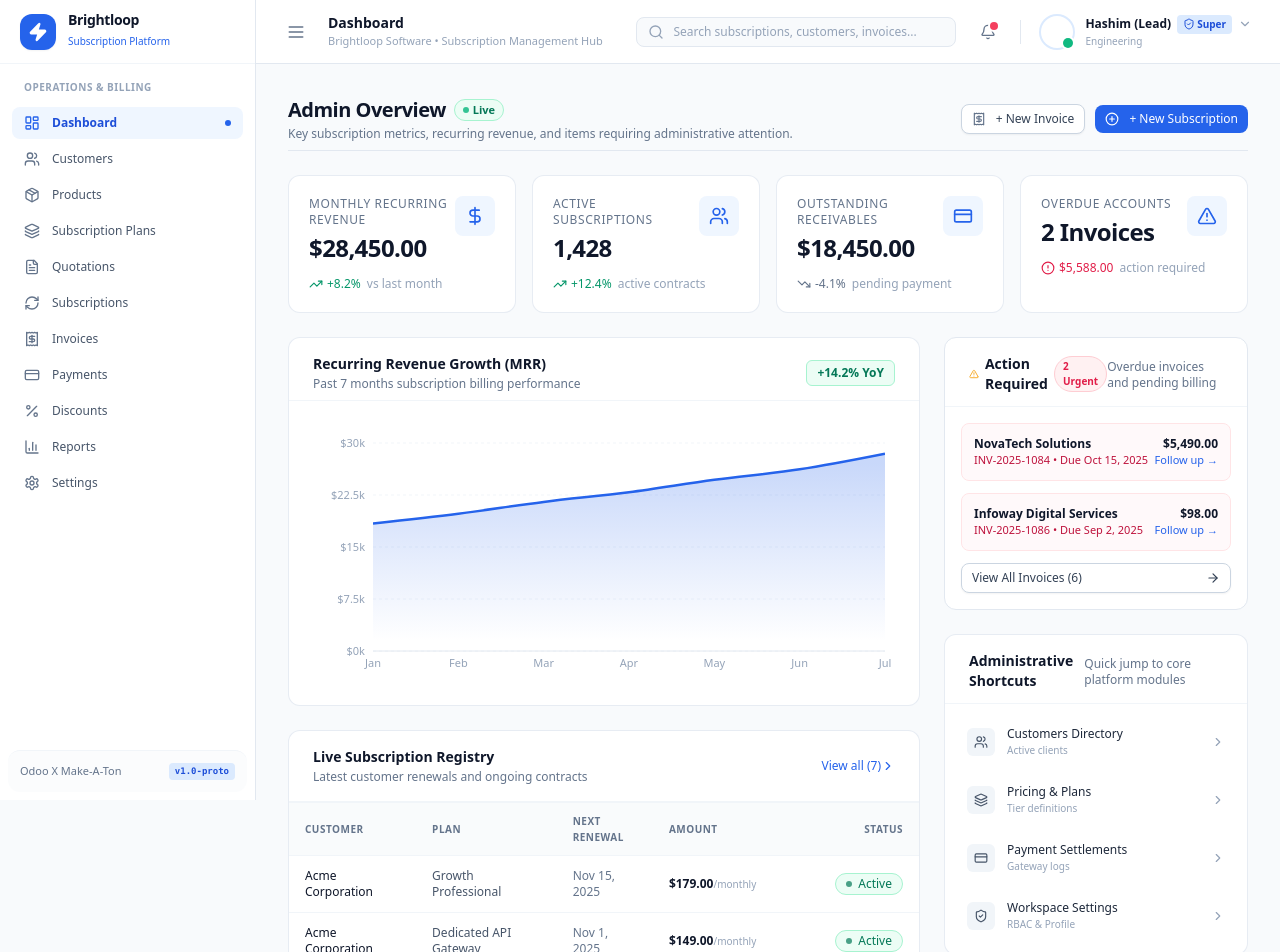
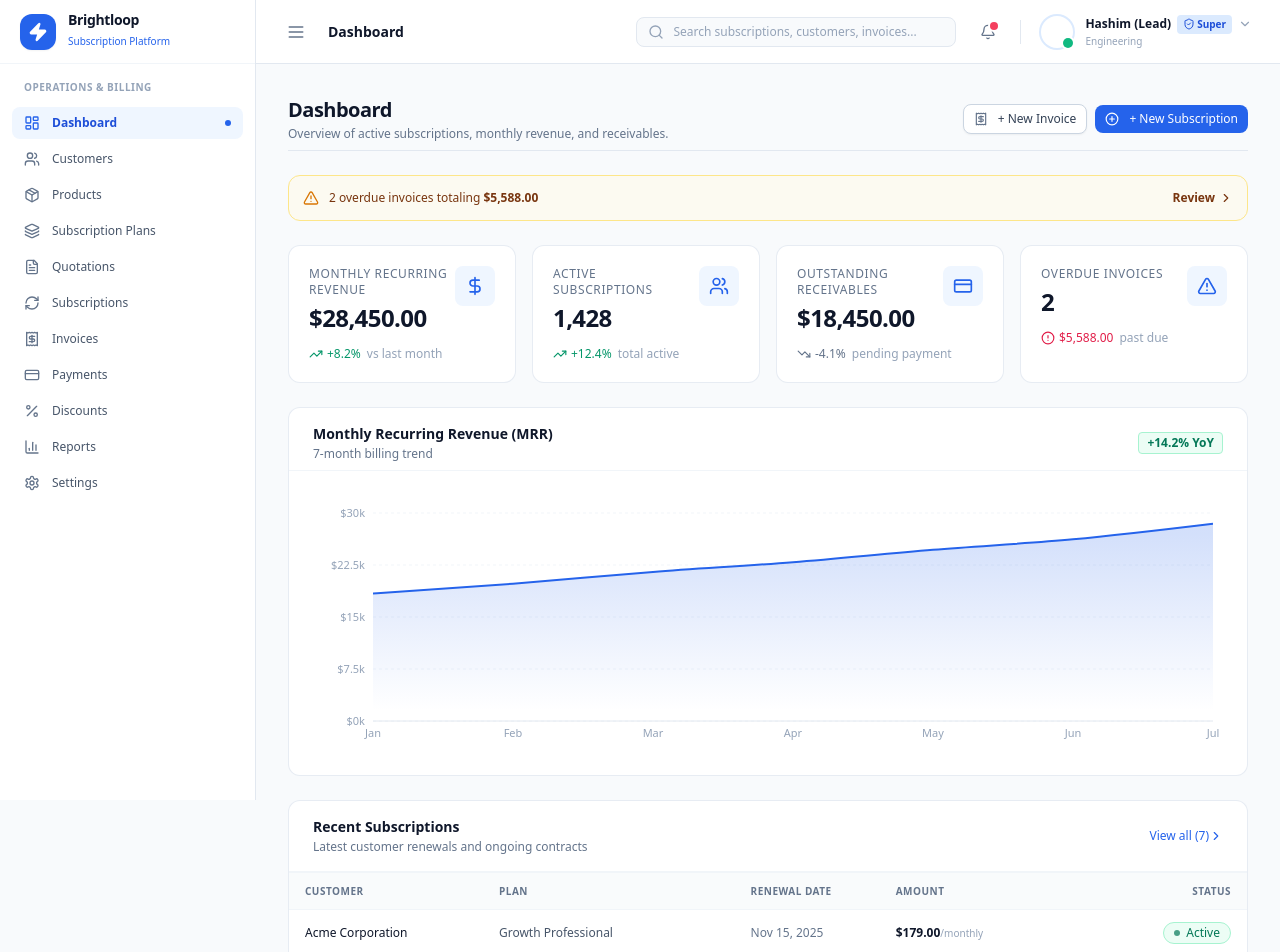
Before and after one commit to 501-hashim/Subscription_Management_System, a React (Vite) app: page / in a window 1280 px wide. Shown: the top 952 px of the page. Built offline with nearby package versions, Linux system fonts and the light colour scheme.

Commit message:
clean: minimize demo elements across sidebar, navbar, and dashboard

```diff
--- a/src/components/layout/Navbar.jsx
+++ b/src/components/layout/Navbar.jsx
@@ -53,10 +53,7 @@ export function Navbar({
         >
           <Menu className="w-5 h-5" />
         </button>
-        <div>
-          <h2 className="text-sm font-semibold text-slate-900">{activeTitle}</h2>
-          <p className="text-[11px] text-slate-400">Brightloop Software • Subscription Management Hub</p>
-        </div>
+        <h2 className="text-sm font-semibold text-slate-900">{activeTitle}</h2>
       </div>
 
       {/* Center/Right section: Search, notifications, user info */}
@@ -163,34 +160,6 @@ export function Navbar({
                 </div>
               </div>
 
-              {/* Quick Admin Role Switching */}
-              {users.length > 0 && onSwitchUser && (
-                <div className="px-4 py-2 border-b border-slate-100">
-                  <p className="text-[10px] font-semibold text-slate-400 uppercase tracking-wider mb-1.5">
-                    Switch Active Admin Role
-                  </p>
-                  <div className="space-y-1">
-                    {users.slice(0, 3).map((u) => (
-                      <button
-                        key={u.id}
-                        onClick={() => {
-                          onSwitchUser(u);
-                          setShowUserMenu(false);
-                        }}
-                        className={`w-full text-left px-2 py-1.5 rounded-md text-xs flex items-center justify-between transition-colors ${
-                          u.email === user.email
-                            ? 'bg-blue-50 text-blue-700 font-semibold'
-                            : 'hover:bg-slate-50 text-slate-600'
-                        }`}
-                      >
-                        <span className="truncate">{u.name}</span>
-                        <span className="text-[10px] text-slate-400 font-normal">{u.role?.split(' ')[0]}</span>
-                      </button>
-                    ))}
-                  </div>
-                </div>
-              )}
-
               {/* Action Links */}
               <div className="px-2 py-1 border-b border-slate-100">
                 {onSelectTab && (
--- a/src/components/layout/Sidebar.jsx
+++ b/src/components/layout/Sidebar.jsx
@@ -77,18 +77,6 @@ export function Sidebar({ activeTab, onSelectTab, isCollapsed }) {
           );
         })}
       </div>
-
-      {/* Sidebar Footer info */}
-      {!isCollapsed && (
-        <div className="p-3 border-t border-slate-100 bg-slate-50/50 m-2 rounded-xl">
-          <div className="flex items-center justify-between text-[11px] text-slate-500">
-            <span>Odoo X Make-A-Ton</span>
-            <span className="inline-block px-1.5 py-0.5 rounded bg-blue-100 text-blue-700 font-mono text-[9px] font-bold">
-              v1.0-proto
-            </span>
-          </div>
-        </div>
-      )}
     </aside>
   );
 }
--- a/src/pages/Dashboard/DashboardPage.jsx
+++ b/src/pages/Dashboard/DashboardPage.jsx
@@ -4,15 +4,10 @@ import {
   DollarSign,
   CreditCard,
   AlertTriangle,
-  ArrowUpRight,
   ChevronRight,
-  TrendingUp,
   PlusCircle,
   Receipt,
-  Layers,
-  ArrowRight,
-  ShieldCheck,
-  CheckCircle2
+  ArrowRight
 } from 'lucide-react';
 import { StatsCard } from '../../components/common/StatsCard';
 import { Card, CardHeader, CardTitle, CardDescription, CardContent } from '../../components/common/Card';
@@ -33,34 +28,25 @@ export function DashboardPage({
   dashboardData,
   subscriptions = [],
   invoices = [],
-  payments = [],
   onNavigate,
 }) {
   const { kpis, revenueChart } = dashboardData;
 
   const overdueInvoices = invoices.filter((inv) => inv.status.toLowerCase() === 'overdue');
-  const recentSubscriptions = subscriptions.slice(0, 6);
-  const pendingInvoices = invoices.filter((inv) => inv.status.toLowerCase() === 'pending');
+  const recentSubscriptions = subscriptions.slice(0, 5);
 
   return (
     <div className="space-y-6">
-      {/* Admin Top Header: Clean, Executive, No Clutter */}
+      {/* Top Header */}
       <div className="flex flex-col sm:flex-row sm:items-center justify-between gap-4 pb-2 border-b border-slate-200">
         <div>
-          <div className="flex items-center gap-2">
-            <h1 className="text-xl font-bold text-slate-900 tracking-tight">Admin Overview</h1>
-            <span className="inline-flex items-center gap-1 px-2 py-0.5 rounded-full text-[11px] font-semibold bg-emerald-50 text-emerald-700 border border-emerald-200">
-              <span className="w-1.5 h-1.5 rounded-full bg-emerald-500 animate-pulse" />
-              Live
-            </span>
-          </div>
+          <h1 className="text-xl font-bold text-slate-900 tracking-tight">Dashboard</h1>
           <p className="text-xs text-slate-500 mt-0.5">
-            Key subscription metrics, recurring revenue, and items requiring administrative attention.
+            Overview of active subscriptions, monthly revenue, and receivables.
           </p>
         </div>
 
-        {/* Quick Admin Actions */}
-        <div className="flex items-center gap-2.5">
+        <div className="flex items-center gap-2">
           <Button
             variant="outline"
             size="sm"
@@ -82,7 +68,29 @@ export function DashboardPage({
         </div>
       </div>
 
-      {/* 4 Essential Admin KPIs */}
+      {/* Slim Overdue Invoices Alert (Only shows if there are overdue items) */}
+      {overdueInvoices.length > 0 && (
+        <div className="flex items-center justify-between p-3.5 rounded-xl border border-amber-200 bg-amber-50/60 text-xs">
+          <div className="flex items-center gap-2.5">
+            <AlertTriangle className="w-4 h-4 text-amber-600 shrink-0" />
+            <span className="font-medium text-amber-900">
+              {overdueInvoices.length} overdue invoices totaling{' '}
+              <strong className="font-semibold">
+                {formatCurrency(overdueInvoices.reduce((sum, inv) => sum + inv.amount, 0))}
+              </strong>
+            </span>
+          </div>
+          <button
+            onClick={() => onNavigate('invoices')}
+            className="text-amber-900 font-semibold hover:underline flex items-center gap-1 text-xs"
+          >
+            <span>Review</span>
+            <ChevronRight className="w-3.5 h-3.5" />
+          </button>
+        </div>
+      )}
+
+      {/* Core KPIs */}
       <div className="grid grid-cols-1 sm:grid-cols-2 lg:grid-cols-4 gap-4">
         <StatsCard
           title="Monthly Recurring Revenue"
@@ -97,7 +105,7 @@ export function DashboardPage({
           value={kpis.activeSubscriptions.value.toLocaleString()}
           change={kpis.activeSubscriptions.change}
           trend="up"
-          subtitle="active contracts"
+          subtitle="total active"
           icon={Users}
         />
         <StatsCard
@@ -109,27 +117,23 @@ export function DashboardPage({
           icon={CreditCard}
         />
         <StatsCard
-          title="Overdue Accounts"
-          value={`${overdueInvoices.length} Invoices`}
+          title="Overdue Invoices"
+          value={overdueInvoices.length}
           change={formatCurrency(overdueInvoices.reduce((sum, inv) => sum + inv.amount, 0))}
           trend="alert"
-          subtitle="action required"
+          subtitle="past due"
           icon={AlertTriangle}
         />
       </div>
 
-      {/* Main Grid: 2/3 Revenue & Subscriptions | 1/3 Action Center */}
-      <div className="grid grid-cols-1 lg:grid-cols-3 gap-6">
-        {/* Left Column (2 Cols wide): MRR Chart + Recent Subscriptions */}
-        <div className="lg:col-span-2 space-y-6">
       {/* Revenue Velocity Chart */}
       <Card>
         <CardHeader className="flex items-center justify-between pb-2">
           <div>
-                <CardTitle className="text-sm font-semibold">Recurring Revenue Growth (MRR)</CardTitle>
-                <CardDescription className="text-xs">Past 7 months subscription billing performance</CardDescription>
+            <CardTitle className="text-sm font-semibold">Monthly Recurring Revenue (MRR)</CardTitle>
+            <CardDescription className="text-xs">7-month billing trend</CardDescription>
           </div>
-              <span className="text-xs font-semibold text-emerald-700 bg-emerald-50 px-2.5 py-1 rounded-md border border-emerald-200">
+          <span className="text-xs font-semibold text-emerald-700 bg-emerald-50 px-2 py-0.5 rounded border border-emerald-200">
             +14.2% YoY
           </span>
         </CardHeader>
@@ -138,8 +142,8 @@ export function DashboardPage({
             <ResponsiveContainer width="100%" height="100%">
               <AreaChart data={revenueChart} margin={{ top: 10, right: 10, left: 0, bottom: 0 }}>
                 <defs>
-                      <linearGradient id="adminMrrGradient" x1="0" y1="0" x2="0" y2="1">
-                        <stop offset="5%" stopColor="#2563eb" stopOpacity={0.25} />
+                  <linearGradient id="mrrGradientClean" x1="0" y1="0" x2="0" y2="1">
+                    <stop offset="5%" stopColor="#2563eb" stopOpacity={0.2} />
                     <stop offset="95%" stopColor="#2563eb" stopOpacity={0.0} />
                   </linearGradient>
                 </defs>
@@ -160,9 +164,9 @@ export function DashboardPage({
                   type="monotone"
                   dataKey="mrr"
                   stroke="#2563eb"
-                      strokeWidth={2.5}
+                  strokeWidth={2}
                   fillOpacity={1}
-                      fill="url(#adminMrrGradient)"
+                  fill="url(#mrrGradientClean)"
                 />
               </AreaChart>
             </ResponsiveContainer>
@@ -170,11 +174,11 @@ export function DashboardPage({
         </CardContent>
       </Card>
 
-          {/* Recent Active Subscriptions */}
+      {/* Recent Subscriptions Registry */}
       <Card>
         <CardHeader className="flex items-center justify-between">
           <div>
-                <CardTitle className="text-sm font-semibold">Live Subscription Registry</CardTitle>
+            <CardTitle className="text-sm font-semibold">Recent Subscriptions</CardTitle>
             <CardDescription className="text-xs">Latest customer renewals and ongoing contracts</CardDescription>
           </div>
           <button
@@ -190,7 +194,7 @@ export function DashboardPage({
               <tr>
                 <th className="py-2.5 px-4 font-semibold">Customer</th>
                 <th className="py-2.5 px-4 font-semibold">Plan</th>
-                    <th className="py-2.5 px-4 font-semibold">Next Renewal</th>
+                <th className="py-2.5 px-4 font-semibold">Renewal Date</th>
                 <th className="py-2.5 px-4 font-semibold">Amount</th>
                 <th className="py-2.5 px-4 font-semibold text-right">Status</th>
               </tr>
@@ -215,126 +219,6 @@ export function DashboardPage({
         </div>
       </Card>
     </div>
-
-        {/* Right Column (1 Col wide): Admin Action Center & Health */}
-        <div className="space-y-6">
-          {/* Action Center: Items Requiring Admin Intervention */}
-          <Card className="border-slate-200">
-            <CardHeader className="pb-3 border-b border-slate-100">
-              <div className="flex items-center justify-between">
-                <CardTitle className="text-sm font-semibold flex items-center gap-1.5">
-                  <AlertTriangle className="w-4 h-4 text-amber-500" />
-                  Action Required
-                </CardTitle>
-                <span className="text-[10px] font-bold px-2 py-0.5 rounded-full bg-rose-50 text-rose-600 border border-rose-200">
-                  {overdueInvoices.length} Urgent
-                </span>
-              </div>
-              <CardDescription className="text-xs">Overdue invoices and pending billing</CardDescription>
-            </CardHeader>
-            <div className="p-4 space-y-3">
-              {overdueInvoices.length > 0 ? (
-                overdueInvoices.slice(0, 3).map((inv) => (
-                  <div
-                    key={inv.id}
-                    className="p-3 rounded-lg border border-rose-100 bg-rose-50/40 flex items-center justify-between text-xs"
-                  >
-                    <div>
-                      <p className="font-semibold text-slate-900">{inv.customer}</p>
-                      <p className="text-[11px] text-rose-700 font-medium">
-                        {inv.id} • Due {formatDate(inv.dueDate)}
-                      </p>
-                    </div>
-                    <div className="text-right">
-                      <p className="font-bold text-slate-900">{formatCurrency(inv.amount)}</p>
-                      <button
-                        onClick={() => onNavigate('invoices')}
-                        className="text-[11px] text-blue-600 hover:underline font-medium"
-                      >
-                        Follow up →
-                      </button>
-                    </div>
-                  </div>
-                ))
-              ) : (
-                <div className="py-4 text-center text-xs text-slate-500 flex flex-col items-center gap-1">
-                  <CheckCircle2 className="w-5 h-5 text-emerald-500" />
-                  <span>All invoices are settled. No overdue alerts.</span>
-                </div>
-              )}
-
-              <Button
-                variant="outline"
-                size="sm"
-                className="w-full text-xs justify-between mt-2"
-                onClick={() => onNavigate('invoices')}
-              >
-                <span>View All Invoices ({invoices.length})</span>
-                <ArrowRight className="w-3.5 h-3.5" />
-              </Button>
-            </div>
-          </Card>
-
-          {/* Quick Module Shortcuts for Admin */}
-          <Card>
-            <CardHeader className="pb-3 border-b border-slate-100">
-              <CardTitle className="text-sm font-semibold">Administrative Shortcuts</CardTitle>
-              <CardDescription className="text-xs">Quick jump to core platform modules</CardDescription>
-            </CardHeader>
-            <div className="p-3 space-y-1.5">
-              {[
-                { label: 'Customers Directory', count: 'Active clients', tab: 'customers', icon: Users },
-                { label: 'Pricing & Plans', count: 'Tier definitions', tab: 'plans', icon: Layers },
-                { label: 'Payment Settlements', count: 'Gateway logs', tab: 'payments', icon: CreditCard },
-                { label: 'Workspace Settings', count: 'RBAC & Profile', tab: 'settings', icon: ShieldCheck },
-              ].map((item) => {
-                const Icon = item.icon;
-                return (
-                  <button
-                    key={item.tab}
-                    onClick={() => onNavigate(item.tab)}
-                    className="w-full flex items-center justify-between p-2.5 rounded-lg hover:bg-slate-50 text-left transition-colors text-xs group"
-                  >
-                    <div className="flex items-center gap-3">
-                      <div className="w-7 h-7 rounded-md bg-slate-100 text-slate-600 flex items-center justify-center group-hover:bg-blue-50 group-hover:text-blue-600 transition-colors">
-                        <Icon className="w-3.5 h-3.5" />
-                      </div>
-                      <div>
-                        <span className="font-medium text-slate-800 block group-hover:text-blue-600 transition-colors">
-                          {item.label}
-                        </span>
-                        <span className="text-[10px] text-slate-400">{item.count}</span>
-                      </div>
-                    </div>
-                    <ChevronRight className="w-3.5 h-3.5 text-slate-400 group-hover:text-blue-600 transition-colors" />
-                  </button>
-                );
-              })}
-            </div>
-          </Card>
-
-          {/* System Performance Health Card */}
-          <div className="p-4 bg-slate-50 border border-slate-200 rounded-xl text-xs space-y-2.5">
-            <div className="flex items-center justify-between text-slate-700 font-medium">
-              <span>Platform Health</span>
-              <span className="text-emerald-600 font-semibold flex items-center gap-1">
-                <span className="w-1.5 h-1.5 rounded-full bg-emerald-500" /> 99.98% SLA
-              </span>
-            </div>
-            <div className="grid grid-cols-2 gap-2 pt-1 border-t border-slate-200 text-[11px]">
-              <div>
-                <span className="text-slate-400 block">Collection Rate</span>
-                <span className="font-bold text-slate-800">97.8%</span>
-              </div>
-              <div>
-                <span className="text-slate-400 block">Churn Rate</span>
-                <span className="font-bold text-slate-800">1.2%</span>
-              </div>
-            </div>
-          </div>
-        </div>
-      </div>
-    </div>
   );
 }
 
```
Lines whose indentation alone changed are shown as unchanged.
